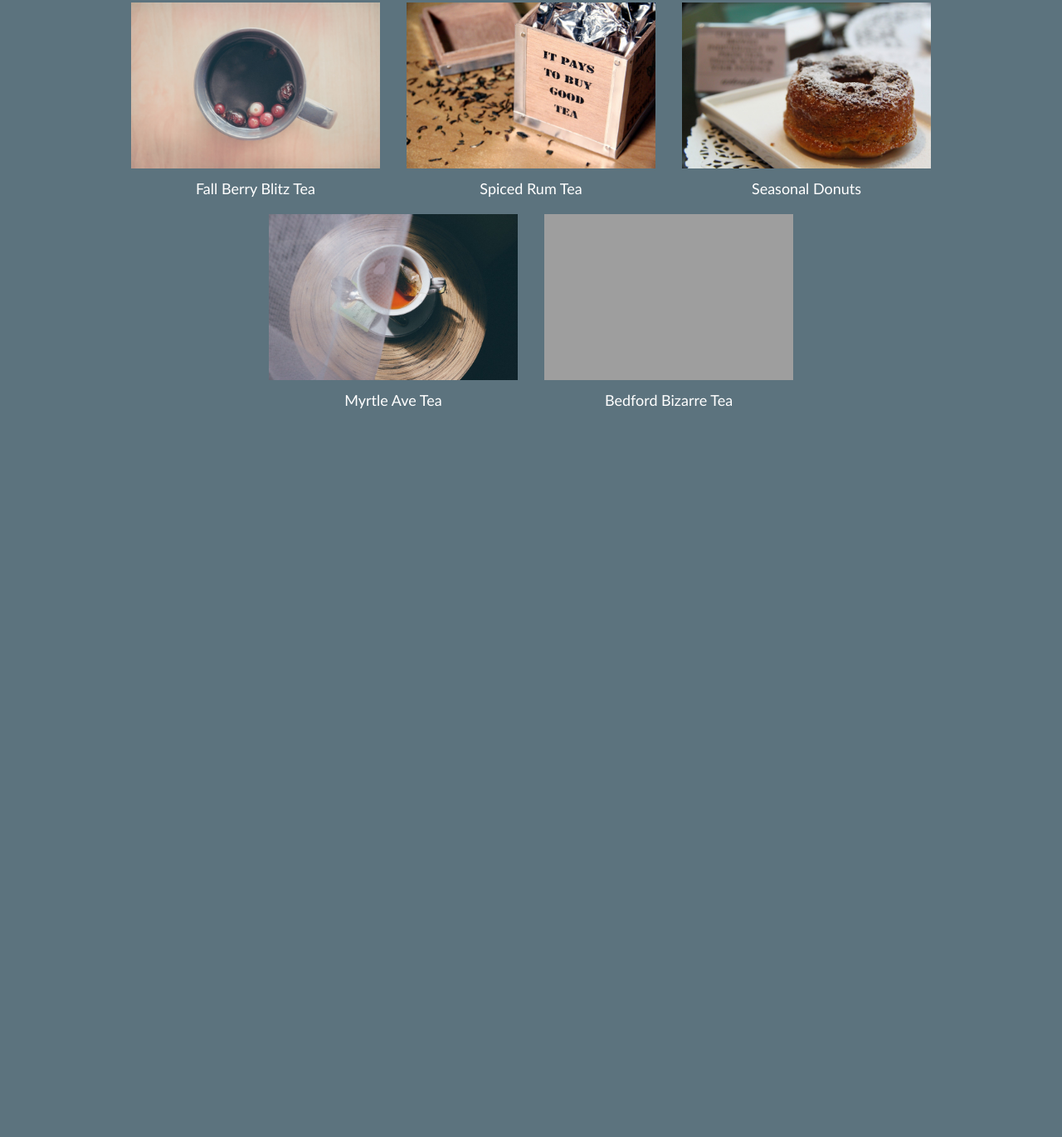
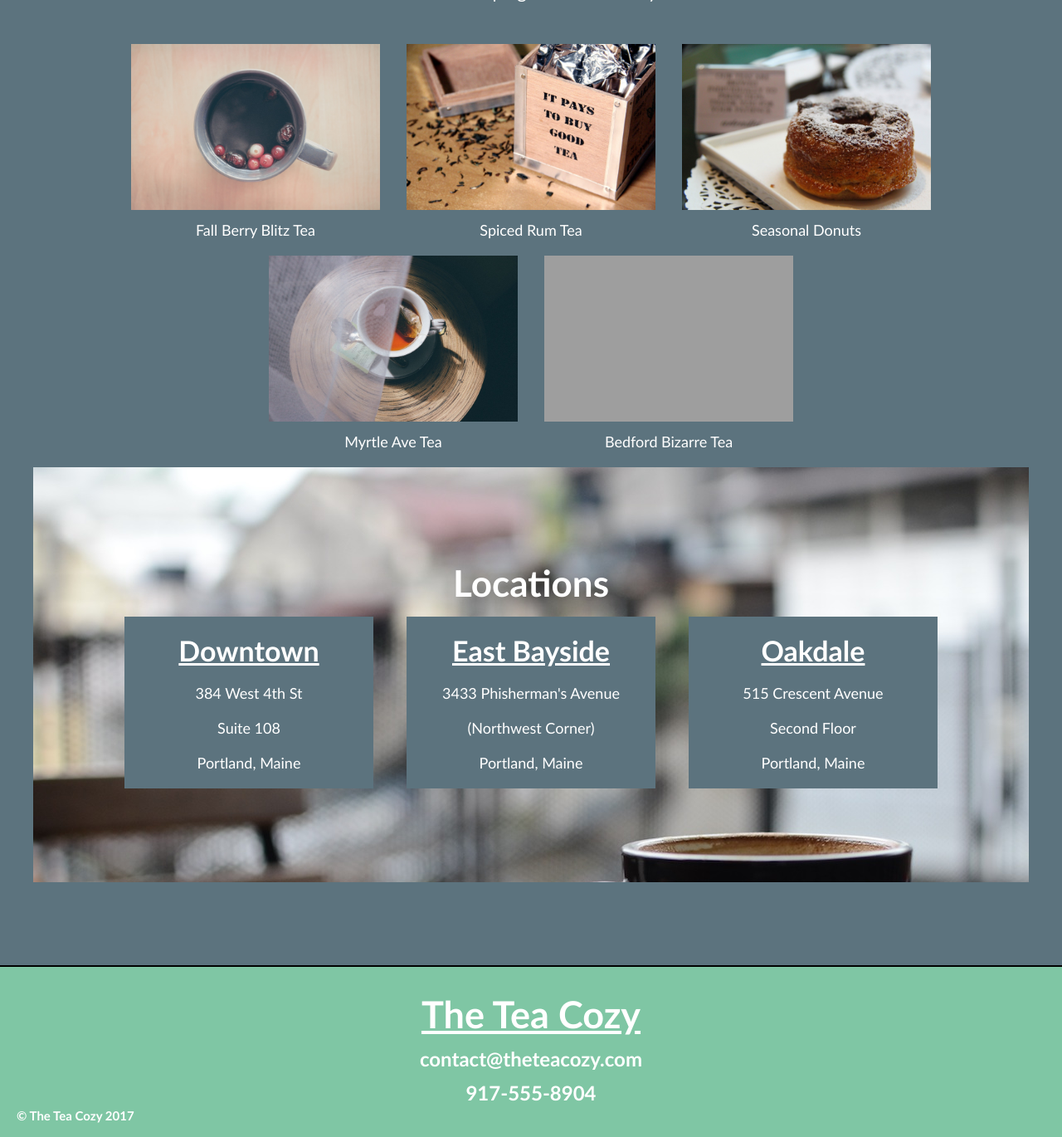
Before and after one commit to Akuji3/TeaCozy, a plain HTML site: page index.html in a window 1280 px wide. Shown: the part 951-2321 px from the top of the page at 83% size. Before the commit the page ends 1464 px from the top, so only its background shows below. Drawn offline with Linux system fonts and the light colour scheme; grey boxes are pictures that could not be loaded.

Commit message:
Finish Framework Needs Cosmetic Work

```diff
--- a/index.html
+++ b/index.html
@@ -35,7 +35,7 @@
       <h4>What's Steeping at The Tea Cozy?</h4>
     </div>
 
-<!-- Gallery Section -->
+<!-- Gallery Section --> <!-- Instead of seperating into different divs can change to one div but then change margin in css to be on .pic img -->
 
     <div class="gallery">
       <div class="pic">
@@ -58,11 +58,41 @@
         <img src="resources/images/img-bedford-bizarre.jpg">
         <p>Bedford Bizarre Tea</p>
       </div>
+    </div>
 
 <!-- Locations Section -->
 
-      <div>
+      <div class="locations">
+        <h1>Locations</h1>
+        <div class="ldiv">
+          <h3>Downtown</h3>
+          <p>384 West 4th St</p>
+          <p>Suite 108</p>
+          <p>Portland, Maine</p>
+        </div>
+        <div class="ldiv">
+          <h3>East Bayside</h3>
+          <p>3433 Phisherman's Avenue</p>
+          <p>(Northwest Corner)</p>
+          <p>Portland, Maine</p>
+        </div>
+        <div class="ldiv">
+          <h3>Oakdale</h3>
+          <p>515 Crescent Avenue</p>
+          <p>Second Floor</p>
+          <p>Portland, Maine</p>
+        </div>
       </div>
-    </div>
+
+<!-- Footer -->
+
+    <footer>
+      <div class="footer">
+        <h1>The Tea Cozy</h1>
+        <h5>contact@theteacozy.com</h5>
+        <h5>917-555-8904</h5>
+      </div>
+      <h5 class="copyright">&copy; The Tea Cozy 2017</h5>
+    </footer>
   </body>
 </html>
--- a/resources/css/style.css
+++ b/resources/css/style.css
@@ -45,10 +45,11 @@ header {
   height: 700px;
   display: flex;
   justify-content: center;
+  margin-top: 50px;
 }
 
 .mission {
-  color: rgb(92, 115, 126);
+  color: white;
   width: 1200px;
   background-image: url("../images/img-mission-background.jpg");
   display: flex;
@@ -60,7 +61,7 @@ header {
 .missionwords {
   width: 1200px;
   height: 88px;
-  background-color: rgb(214, 248, 214);
+  background-color: rgb(92, 115, 126);
   display: flex;
   flex-direction: column;
   justify-content: center;
@@ -129,3 +130,77 @@ header {
 }
 
 /* Locations Section */
+
+.locations {
+  color: white;
+  background-image: url("../images/img-locations-background.jpg");
+  height: 500px;
+  width: 1200px;
+  margin: auto auto;
+  display: flex;
+  flex-wrap: wrap;
+  justify-content: center;
+  align-items: center;
+  align-content: center;
+}
+
+.locations h1 {
+  text-align: center;
+  width: 100%;
+  margin-bottom: 15px;
+  font-size: 44px;
+}
+
+.ldiv {
+  text-align: center;
+  background-color: rgb(92, 115, 126);
+  width: 300px;
+  margin: 0px 20px;
+}
+
+.ldiv h3 {
+  color: white;
+  font-size: 34px;
+  text-decoration: underline;
+}
+
+.ldiv p {
+  font-size: 18px;
+}
+
+.ldiv h3,
+.ldiv p {
+  margin: 20px 0px;
+}
+
+/* Footer */
+
+footer {
+  color: white;
+  margin-top: 100px;
+  border-top: 2px solid black;
+  background-color: rgb(127, 198, 164);
+  text-align: center;
+}
+
+.footer {
+  height: 140px;
+  margin-top: 30px;
+}
+
+.footer h1 {
+  font-size: 45px;
+  text-decoration: underline;
+}
+
+.footer h5 {
+  font-size: 24px;
+  margin-top: 12px;
+}
+
+.copyright {
+  height: 35px;
+  text-align: left;
+  font-size: 15px;
+  margin-left: 20px;
+}
```
